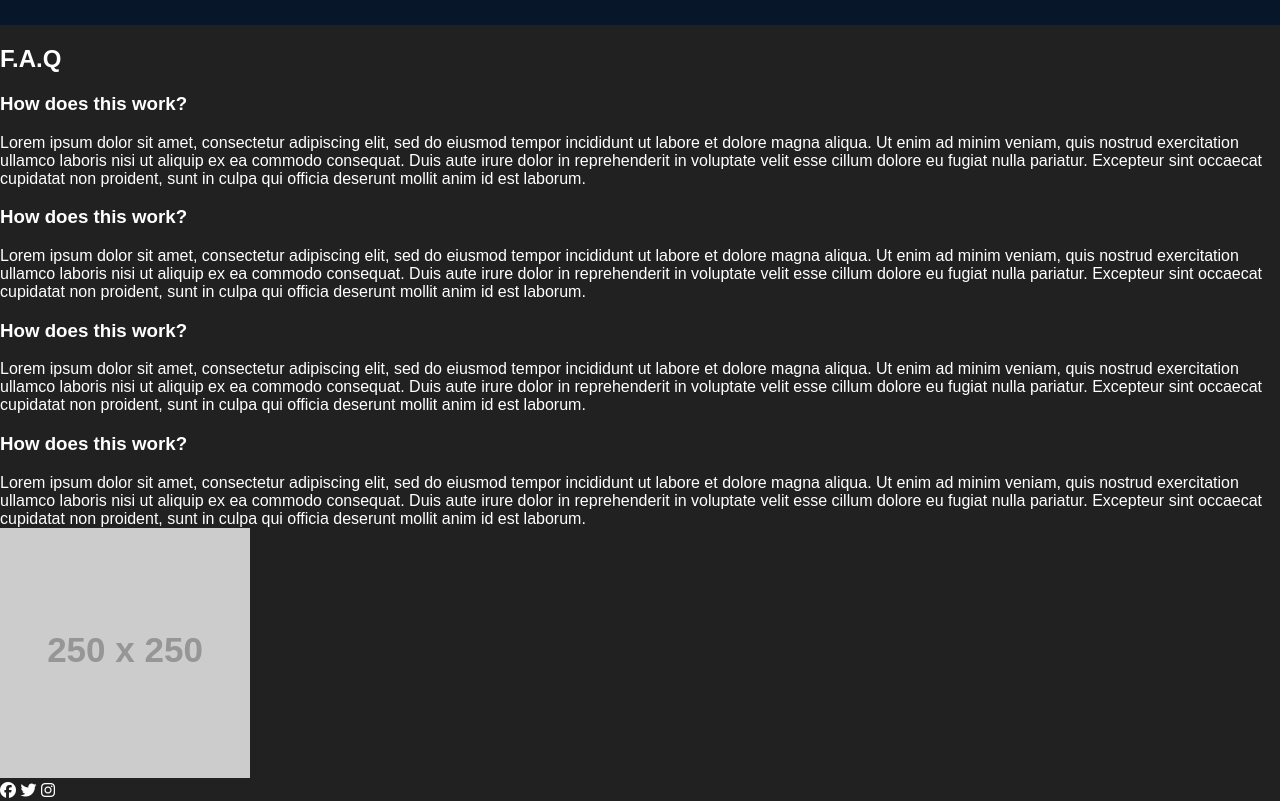
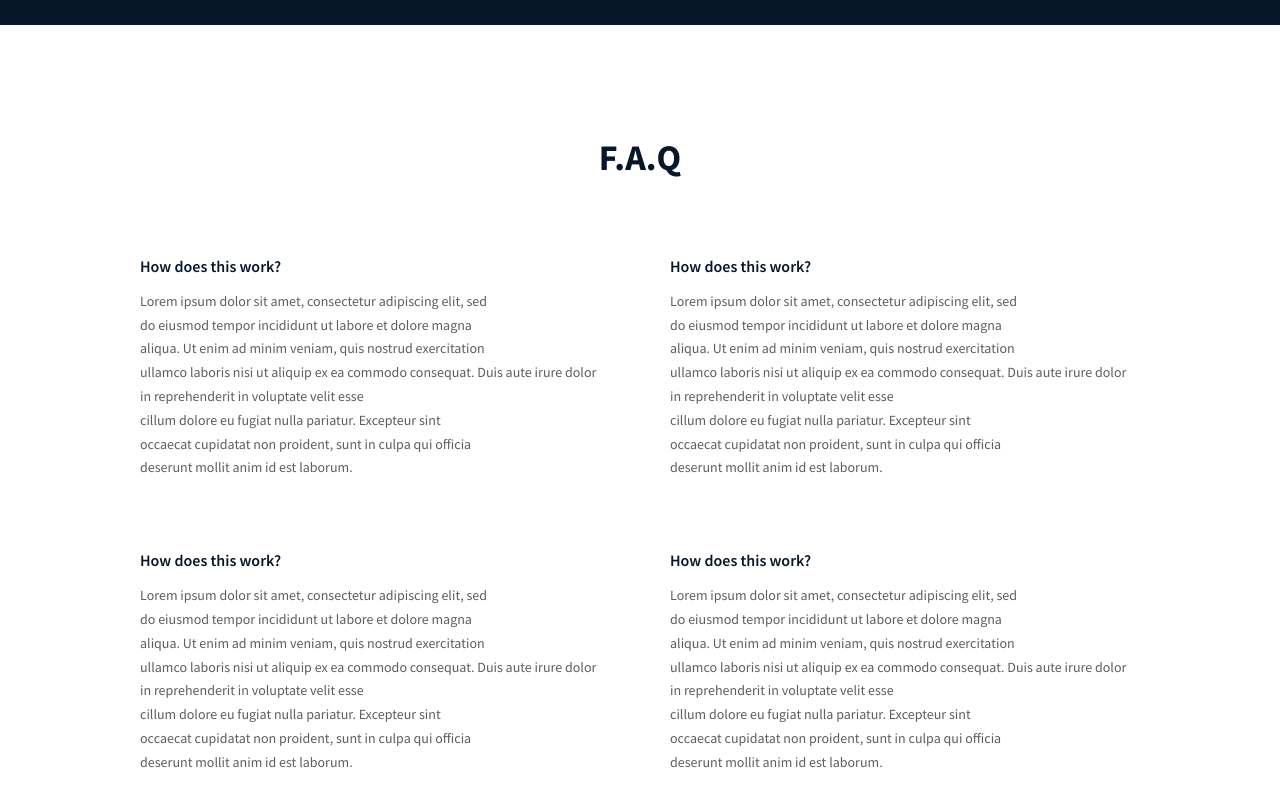
Before and after one commit to Jerrycontop/alx_html_css, a plain HTML site: page css_advanced/index.html in a window 1280 px wide. Shown: the part 2700-3501 px from the top of the page. Drawn offline with Linux system fonts and the light colour scheme; placeholder pictures from the web are drawn by us.

Commit message:
Add FAQ section styling based on Figma design

```diff
--- a/css_advanced/index.html
+++ b/css_advanced/index.html
@@ -202,37 +202,48 @@
             <a href="#" class="register-btn">REGISTER FOR FREE</a>
             </div>
         </section>
-        <section>
+        <section class="faq">
+            <div class="container">
             <h2>F.A.Q</h2>
-            <div>
-                <div>
-                    <div>
+            <div class="faq-list">
+                <div class="faq-item">
                         <h3>How does this work?</h3>
-                    </div>
-                    <div>
-                        Lorem ipsum dolor sit amet, consectetur adipiscing elit, sed do eiusmod tempor incididunt ut labore et dolore magna aliqua. Ut enim ad minim veniam, quis nostrud exercitation ullamco laboris nisi ut aliquip ex ea commodo consequat. Duis aute irure dolor in reprehenderit in voluptate velit esse cillum dolore eu fugiat nulla pariatur. Excepteur sint occaecat cupidatat non proident, sunt in culpa qui officia deserunt mollit anim id est laborum.
+                       <p>
+                        Lorem ipsum dolor sit amet, consectetur adipiscing elit, sed <br>do eiusmod tempor incididunt ut labore et dolore magna<br> aliqua.
+                        Ut enim ad minim veniam, quis nostrud exercitation<br> ullamco laboris nisi ut aliquip ex ea commodo consequat.
+                        Duis aute irure dolor in reprehenderit in voluptate velit esse<br> cillum dolore eu fugiat nulla pariatur.
+                        Excepteur sint<br> occaecat cupidatat non proident, sunt in culpa qui officia<br> deserunt mollit anim id est laborum.
+                       </p>
                     </div>
 
-                    <div>
+                    <div class="faq-item">
                         <h3>How does this work?</h3>
+                       <p>
+                        Lorem ipsum dolor sit amet, consectetur adipiscing elit, sed <br>do eiusmod tempor incididunt ut labore et dolore magna<br> aliqua.
+                        Ut enim ad minim veniam, quis nostrud exercitation<br> ullamco laboris nisi ut aliquip ex ea commodo consequat.
+                        Duis aute irure dolor in reprehenderit in voluptate velit esse<br> cillum dolore eu fugiat nulla pariatur.
+                        Excepteur sint<br> occaecat cupidatat non proident, sunt in culpa qui officia<br> deserunt mollit anim id est laborum.
+                       </p>
                     </div>
-                    <div>
-                        Lorem ipsum dolor sit amet, consectetur adipiscing elit, sed do eiusmod tempor incididunt ut labore et dolore magna aliqua. Ut enim ad minim veniam, quis nostrud exercitation ullamco laboris nisi ut aliquip ex ea commodo consequat. Duis aute irure dolor in reprehenderit in voluptate velit esse cillum dolore eu fugiat nulla pariatur. Excepteur sint occaecat cupidatat non proident, sunt in culpa qui officia deserunt mollit anim id est laborum.
+                    <div class="faq-item">
+                        <h3>How does this work?</h3>
+                       <p>
+                        Lorem ipsum dolor sit amet, consectetur adipiscing elit, sed <br>do eiusmod tempor incididunt ut labore et dolore magna<br> aliqua.
+                        Ut enim ad minim veniam, quis nostrud exercitation<br> ullamco laboris nisi ut aliquip ex ea commodo consequat.
+                        Duis aute irure dolor in reprehenderit in voluptate velit esse<br> cillum dolore eu fugiat nulla pariatur.
+                        Excepteur sint<br> occaecat cupidatat non proident, sunt in culpa qui officia<br> deserunt mollit anim id est laborum.
+                       </p>
                     </div>
-                </div>
-                <div>
-                    <div>
+                <div class="faq-item">
                         <h3>How does this work?</h3>
+                       <p>
+                        Lorem ipsum dolor sit amet, consectetur adipiscing elit, sed <br>do eiusmod tempor incididunt ut labore et dolore magna<br> aliqua.
+                        Ut enim ad minim veniam, quis nostrud exercitation<br> ullamco laboris nisi ut aliquip ex ea commodo consequat.
+                        Duis aute irure dolor in reprehenderit in voluptate velit esse<br> cillum dolore eu fugiat nulla pariatur.
+                        Excepteur sint<br> occaecat cupidatat non proident, sunt in culpa qui officia<br> deserunt mollit anim id est laborum.
+                       </p>
                     </div>
-                    <div>
-                        Lorem ipsum dolor sit amet, consectetur adipiscing elit, sed do eiusmod tempor incididunt ut labore et dolore magna aliqua. Ut enim ad minim veniam, quis nostrud exercitation ullamco laboris nisi ut aliquip ex ea commodo consequat. Duis aute irure dolor in reprehenderit in voluptate velit esse cillum dolore eu fugiat nulla pariatur. Excepteur sint occaecat cupidatat non proident, sunt in culpa qui officia deserunt mollit anim id est laborum.
-                    </div>
-                    <div>
-                        <h3>How does this work?</h3>
-                    </div>
-                    <div>
-                        Lorem ipsum dolor sit amet, consectetur adipiscing elit, sed do eiusmod tempor incididunt ut labore et dolore magna aliqua. Ut enim ad minim veniam, quis nostrud exercitation ullamco laboris nisi ut aliquip ex ea commodo consequat. Duis aute irure dolor in reprehenderit in voluptate velit esse cillum dolore eu fugiat nulla pariatur. Excepteur sint occaecat cupidatat non proident, sunt in culpa qui officia deserunt mollit anim id est laborum.
-                    </div>
+
                 </div>
             </div>
         </section>
--- a/css_advanced/styles.css
+++ b/css_advanced/styles.css
@@ -423,3 +423,38 @@
   font-size: 14px;
   display: inline-block;
 }
+
+.faq {
+  background-color: #fff;
+  padding: 80px 20px;
+  text-align: center;
+}
+.faq h2 {
+  font-size: 36px;
+  margin-bottom: 60px;
+  color: #071629;
+  font-family: 'Source Sans Pro', sans-serif;
+}
+ .faq-list {
+  display: grid;
+  grid-template-columns: repeat(auto-fit, minmax(300px, 1fr));
+  gap: 40px 60px;
+  max-width: 1000px;
+  margin: 0 auto;
+  text-align: left;
+}
+
+.faq-item h3 {
+  font-size: 16px;
+  font-weight: 600;
+  color: #071629;
+  margin-bottom: 10px;
+  font-family: 'Source Sans Pro', sans-serif;
+}
+
+.faq-item p {
+  font-size: 14px;
+  line-height: 1.7;
+  color: #5e5e5e;
+  font-family: 'Source Sans Pro', sans-serif;
+}
```
